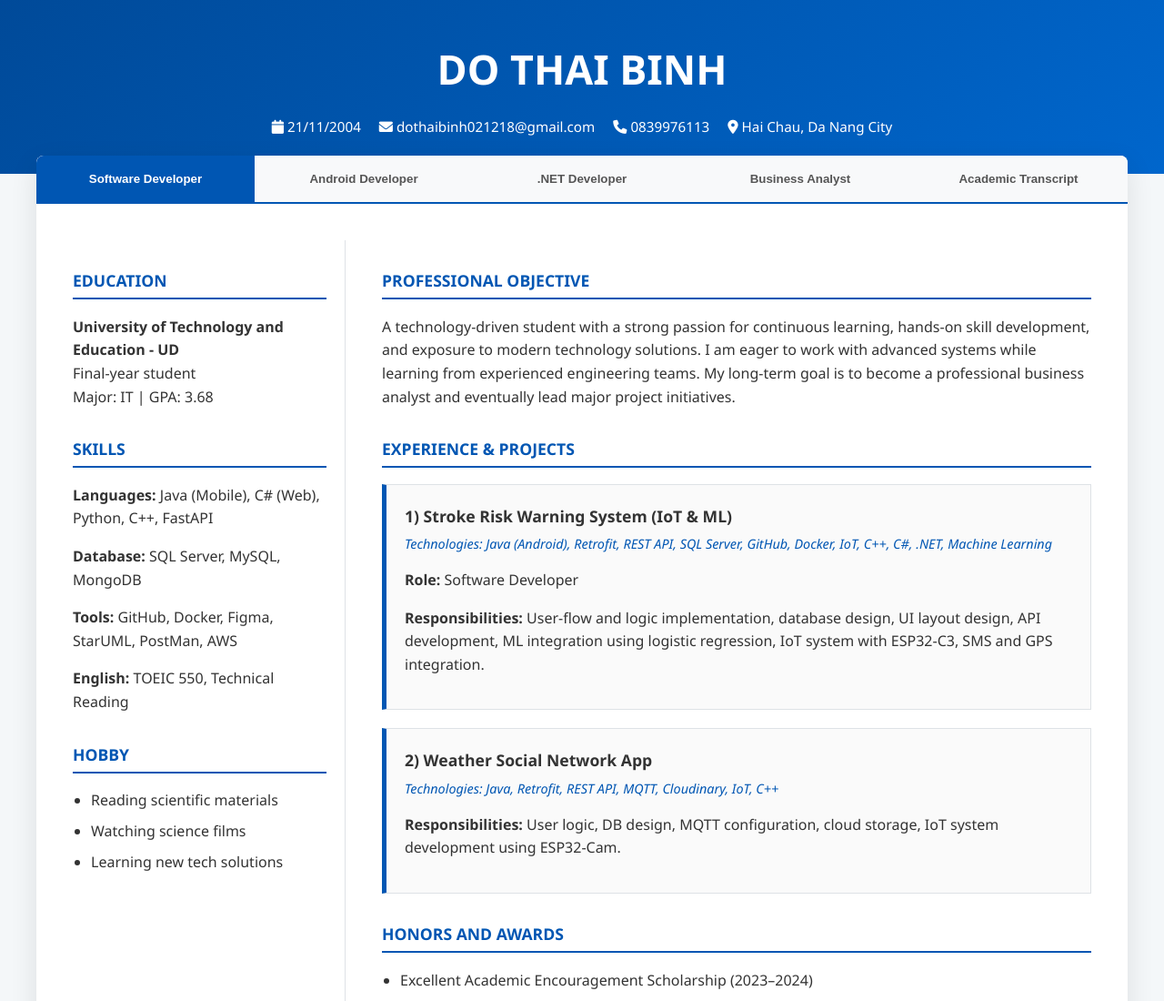
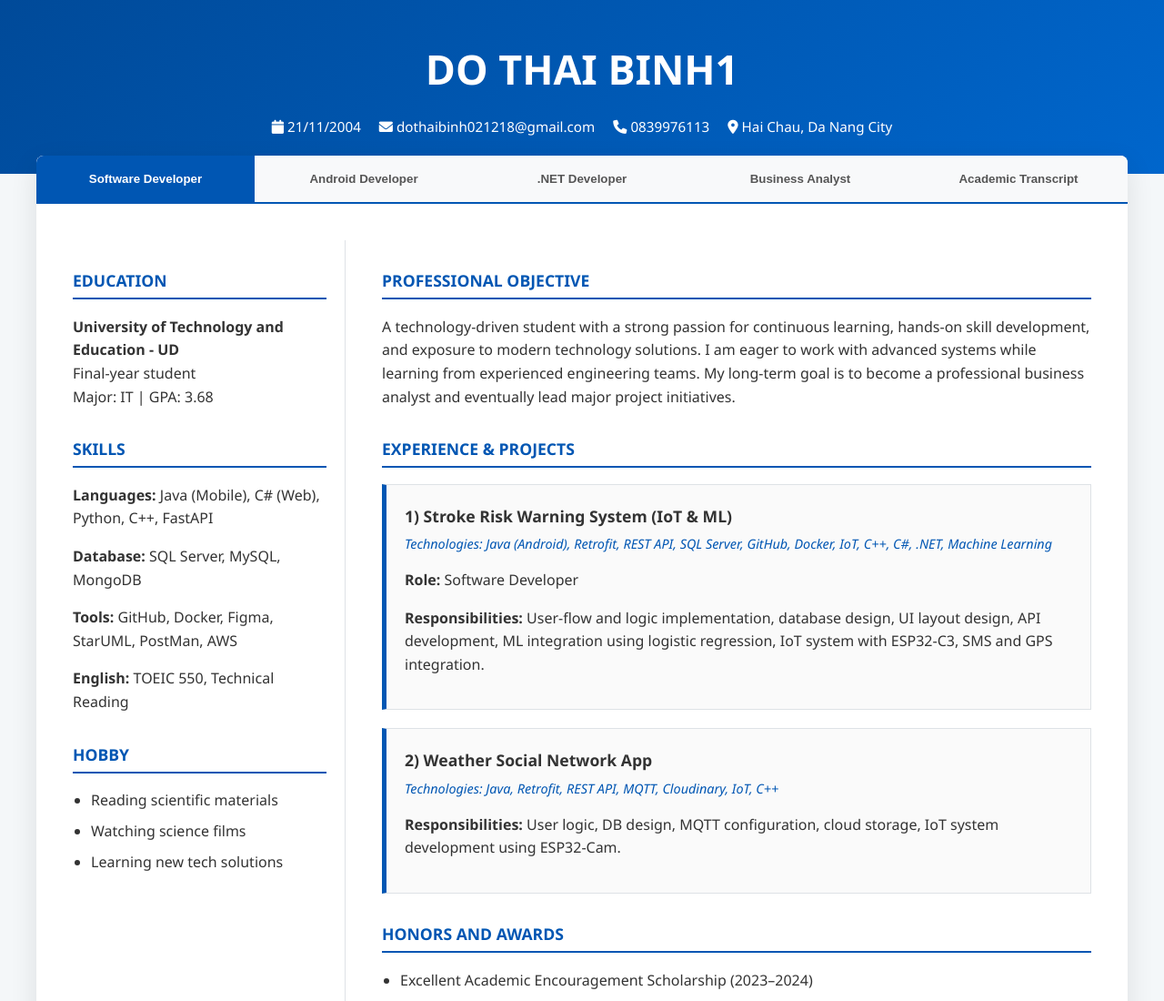
Before and after one commit to DoThaiBinh/DoThaiBinh_Portfolio, a plain HTML site: page index.html in a window 1280 px wide. Shown: the top 1100 px of the page at 91% size. Drawn offline with Linux system fonts and the light colour scheme.

Commit message:
Update index.html

```diff
--- a/index.html
+++ b/index.html
@@ -120,7 +120,7 @@
 
 <header>
     <div class="header-content">
-        <h1>DO THAI BINH</h1>
+        <h1>DO THAI BINH1</h1>
         <div class="contact-info">
             <span><i class="fas fa-calendar"></i> 21/11/2004</span>
             <span><i class="fas fa-envelope"></i> dothaibinh021218@gmail.com</span>
```
